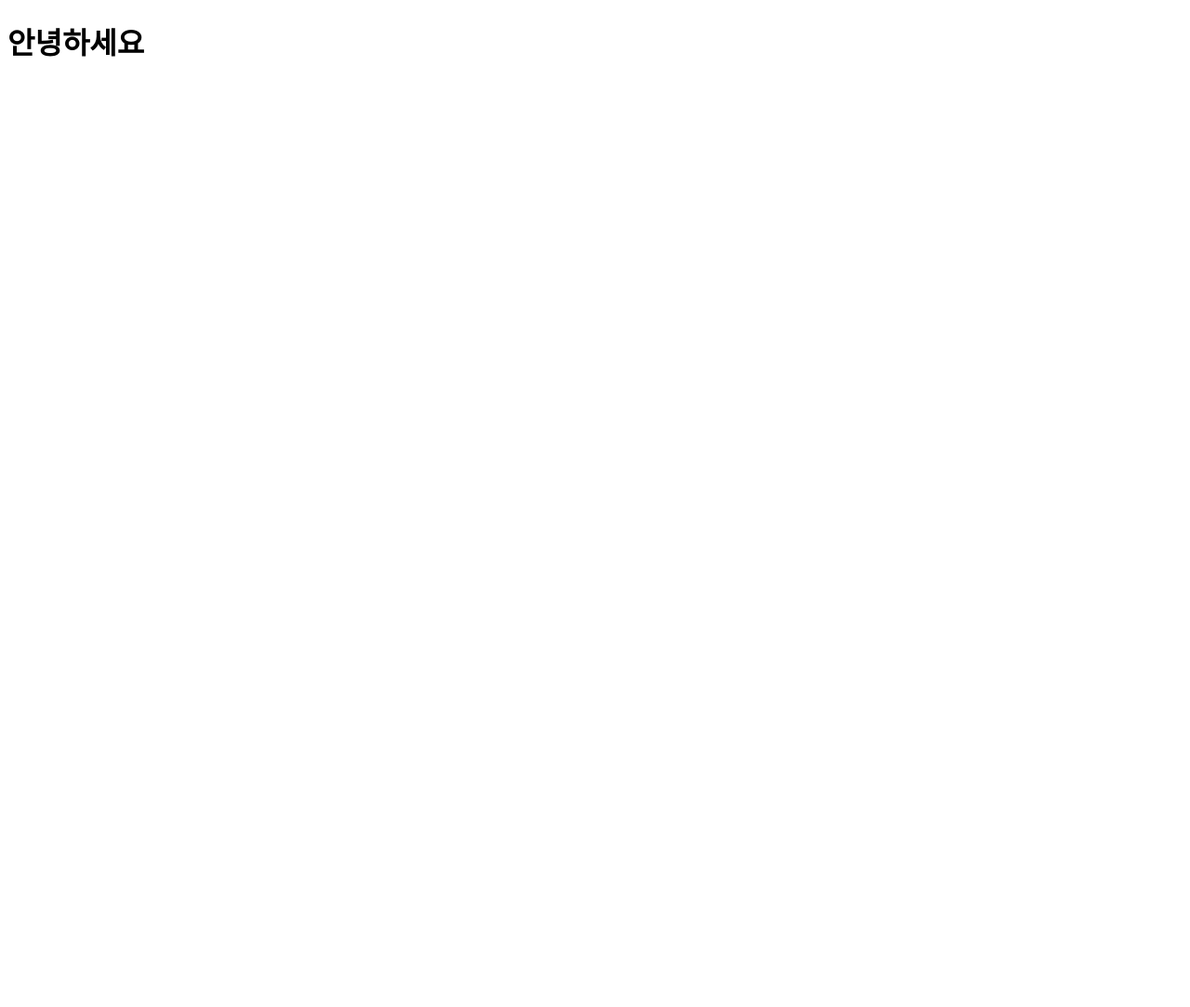
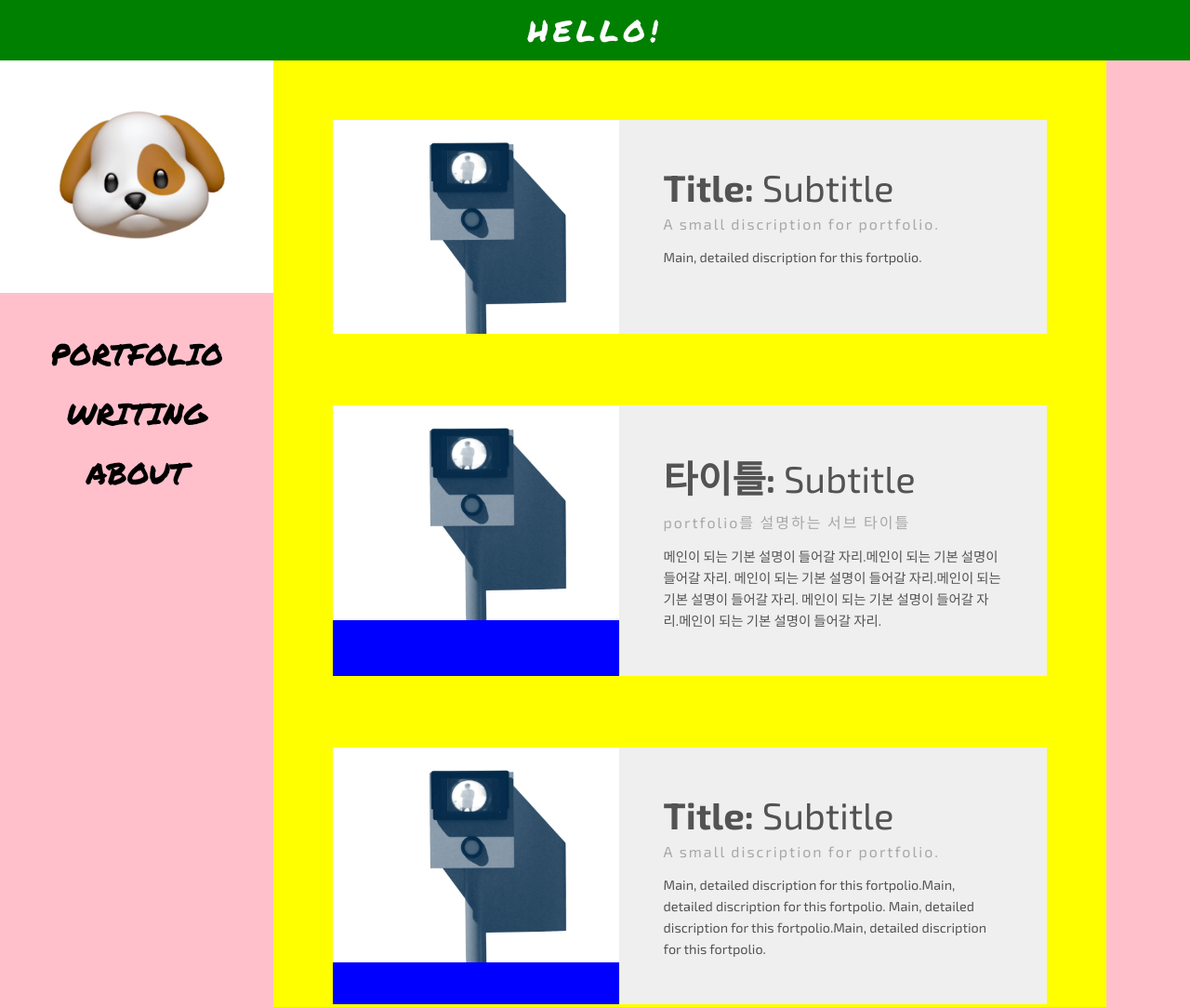
Before and after one commit to kim-sejin/kim-sejin.github.io, a plain HTML site: page index.html in a window 1280 px wide. Shown: the top 1083 px of the page at 93% size. Before the commit the page ends 800 px from the top, so only its background shows below. Drawn offline with Linux system fonts and the light colour scheme.

Commit message:
포트폴리오 0.1v

```diff
--- /dev/null
+++ b/css/style.css
@@ -0,0 +1,259 @@
+@charset "utf-8";
+@import url('https://fonts.googleapis.com/css?family=Permanent+Marker');
+/* font-family: 'Permanent Marker', cursive; */
+@import url('https://fonts.googleapis.com/css?family=Exo+2:400,700');
+/* font-family: 'Exo 2', sans-serif; */
+@import url('https://fonts.googleapis.com/css?family=Noto+Sans+KR:400,700');
+/* font-family: 'Noto Sans KR', sans-serif; */
+
+/* 기본 Box Sizing 변경 */
+*, *::before, *::after{
+  box-sizing: border-box;
+}
+/* 스타일 초기화(Reset CSS) */
+html, body, div, span, applet, object, iframe,
+h1, h2, h3, h4, h5, h6, p, blockquote, pre,
+a, abbr, acronym, address, big, cite, code,
+del, dfn, em, img, ins, kbd, q, s, samp,
+small, strike, strong, sub, sup, tt, var,
+b, u, i, center,
+dl, dt, dd, ol, ul, li,
+fieldset, form, label, legend,
+table, caption, tbody, tfoot, thead, tr, th, td,
+article, aside, canvas, details, embed,
+figure, figcaption, footer, header, hgroup,
+menu, nav, output, ruby, section, summary,
+time, mark, audio, video {
+	margin: 0;
+	padding: 0;
+	border: 0;
+	font-size: 100%;
+	font: inherit;
+  vertical-align: baseline;
+}
+/* HTML5 display-role reset for older browsers */
+article, aside, details, figcaption, figure,
+footer, header, hgroup, menu, nav, section, main {
+	display: block;
+}
+ol, ul {
+	list-style: none;
+}
+blockquote, q {
+	quotes: none;
+}
+blockquote:before, blockquote:after,
+q:before, q:after {
+	content: '';
+	content: none;
+}
+table {
+	border-collapse: collapse;
+	border-spacing: 0;
+}
+
+a{
+  color:inherit;
+  text-decoration: none;
+
+
+}
+
+
+/* h1 탑바 */
+
+.header{
+  background: green;
+
+  width: 100%;
+  font-size:2em;
+  color:white;
+
+
+ position: sticky;
+ top: 0;
+ z-index:100;
+
+
+ text-align: center;
+padding:0.7%;
+font-family: 'Permanent Marker', cursive;
+letter-spacing: 5px;
+}
+
+/* 코드 시작 */
+
+.container{
+  background: pink;
+display:flex;
+
+}
+
+.nav{
+align-content: flex-start;
+width:23%;
+
+}
+
+.nav-txt{
+  margin-top:10%;
+  font-size:2em;
+  text-transform: uppercase;
+  text-align: center;
+  /* margin-left: 1em; */
+  line-height: 2em;
+  font-family: 'Permanent Marker', cursive;
+
+
+}
+.title-img{
+
+  max-width: 100%;
+  height: auto;
+}
+
+
+/* 포트폴리오 작업부분 */
+.content{
+background:yellow;
+  width:70%;
+  /* margin-left: 10%;
+  margin-bottom: 10%; */
+padding: 5%;
+margin-top:-6%;
+
+width:70%;
+/* width 가 지정되어야, align이 먹힘. */
+
+
+
+}
+
+/* 포트폴리오 박스 */
+.portfolio a{
+  background: orange;
+  display: flex;
+  flex-direction: row-reverse;
+
+ width:100%;
+  height:auto;
+  margin-top:10%;
+  /* margin-left:10%; */
+
+
+  transition:  0.3s;
+
+}
+
+.portfolio a:hover{
+
+  transform:translate(0,-3px);
+  box-shadow: 0 6px 10px #cacace;
+
+}
+
+.portfolio article{
+  align-content: center;
+}
+
+/* 호버 예시
+a:hover {
+  text-decoration: none;
+  cursor: pointer; }
+a.text-link:hover:after {
+  width: 100%;
+  z-index: 100; } */
+
+/* 포트폴리오 타이틀 */
+
+.brief{
+  background: #efefef;
+  width:60%;
+  height: auto;
+padding: 3em;
+
+}
+
+
+
+.brief h3, .brief h3 span{
+
+  /* background: blue; */
+  color: rgba(61, 61, 61, 0.877);
+}
+
+
+.brief h3{
+  /* background: red; */
+  font-size: 250%;
+
+  /* ------font-size: 2em */
+  font-family: 'Exo 2', 'Noto Sans KR';
+  font-weight:700;
+
+}
+/* 포트폴리오 타이틀 부제 */
+.brief h3 span{
+  font-size: 100%;
+  font-family: 'Exo 2', 'Noto Sans KR';
+  font-weight:400;
+}
+/* 포트폴리오 한줄설명 */
+.small-title{
+  /* background: green; */
+
+  color: rgba(120,120,120,0.6);
+  font-size: 100%;
+  font-family: 'Exo 2', 'Noto Sans KR';
+  margin-top: 0.4em;
+  letter-spacing: 2px;
+
+}
+/* 포트폴리오 본문 */
+.body1{
+  margin-top: 1em;
+  font-size: 90%;
+  color: rgba(61, 61, 61, 0.877);
+  font-family: 'Exo 2', 'Noto Sans KR';
+  line-height:1.6em;
+}
+
+/* 포트폴리오 내 이미지 */
+.thumbnail{
+  width:40%;
+  height:auto;
+  background: blue;
+}
+.thumbnail img{
+  max-width: 100%;
+  height: auto;
+ align-content: flex-start;
+ /* 블록
+버티컬 얼라인 - 미들 탑 바텀 등으로 */
+/* 버티컬 아래의 디센더가 남아있기 때문에, 미들 또는 블럭으로 하면 없어짐.
+이미지 여러 개를 넣을 경우, 블럭은 지양할 것. 에러 남. */
+
+vertical-align: middle;
+
+/* display:block; */
+}
+
+
+/* favicons */
+/* <link rel="apple-touch-icon" sizes="57x57" href="/apple-icon-57x57.png">
+<link rel="apple-touch-icon" sizes="60x60" href="/apple-icon-60x60.png">
+<link rel="apple-touch-icon" sizes="72x72" href="/apple-icon-72x72.png">
+<link rel="apple-touch-icon" sizes="76x76" href="/apple-icon-76x76.png">
+<link rel="apple-touch-icon" sizes="114x114" href="/apple-icon-114x114.png">
+<link rel="apple-touch-icon" sizes="120x120" href="/apple-icon-120x120.png">
+<link rel="apple-touch-icon" sizes="144x144" href="/apple-icon-144x144.png">
+<link rel="apple-touch-icon" sizes="152x152" href="/apple-icon-152x152.png">
+<link rel="apple-touch-icon" sizes="180x180" href="/apple-icon-180x180.png">
+<link rel="icon" type="image/png" sizes="192x192"  href="/android-icon-192x192.png">
+<link rel="icon" type="image/png" sizes="32x32" href="/favicon-32x32.png">
+<link rel="icon" type="image/png" sizes="96x96" href="/favicon-96x96.png">
+<link rel="icon" type="image/png" sizes="16x16" href="/favicon-16x16.png">
+<link rel="manifest" href="/manifest.json">
+<meta name="msapplication-TileColor" content="#ffffff">
+<meta name="msapplication-TileImage" content="/ms-icon-144x144.png">
+<meta name="theme-color" content="#ffffff"> */
--- a/index.html
+++ b/index.html
@@ -1,12 +1,98 @@
 <!DOCTYPE html>
-<html lang="en">
-<head>
-  <meta charset="UTF-8">
-  <meta name="viewport" content="width=device-width, initial-scale=1.0">
-  <meta http-equiv="X-UA-Compatible" content="ie=edge">
-  <title>Document</title>
-</head>
-<body>
-  <h1>안녕하세요</h1>
-</body>
+<html lang="ko-KR">
+  <head>
+    <meta charset="UTF-8" />
+    <meta name="viewport" content="width=device-width, initial-scale=1.0" />
+    <meta http-equiv="X-UA-Compatible" content="ie=edge" />
+    <title>Kim-Sejin-Portfolio</title>
+    <link rel="stylesheet" href="./css/style.css">
+    <link rel="shortcut icon" href="./asset/favicon/favicon-32x32.png" class="short">
+  </head>
+  <h1 class="header">HELLO!</h1>
+  <body>
+    <!-- <h1>안녕하세요</h1> -->
+
+
+    <div class="container">
+      <!-- 왼쪽 타이틀 / 네비 메뉴 -->
+      <nav class="nav">
+        <img src="./asset/img/doggy.png" alt="" class="title-img" />
+        <div>
+          <ul class="nav-txt">
+            <li><a href="index.html">portfolio</a></li>
+            <li><a href="index.html">writing</a></li>
+            <li><a href="index.html">about</a></li>
+          </ul>
+
+        </div>
+      </nav>
+
+      <!-- 오른쪽 메인 / 아티클 리스트 -->
+      <main class="content">
+        <article class="portfolio">
+
+          <!-- 포트폴리오 첫 번째 리스트  -->
+          <a href="./index.html"><div class="brief">
+          <h3>Title: <span>Subtitle</span></h3>
+          <p class="small-title">
+              A small discription for portfolio.
+          </p>
+          <p class="body1">
+              Main, detailed discription for this fortpolio.
+          </p>
+
+          </div>
+          <figure class="thumbnail"><img src="./asset/img/yeoboge4_3.jpg" alt="" />
+          </figure></a>
+
+          <!-- 포트폴리오 두 번째 리스트  -->
+
+          <a href="./index.html"><div class="brief">
+              <h3>타이틀: <span>Subtitle</span></h3>
+              <p class="small-title">
+                  portfolio를 설명하는 서브 타이틀
+              </p>
+              <p class="body1">
+                  메인이 되는 기본 설명이 들어갈 자리.메인이 되는 기본 설명이 들어갈 자리.
+                  메인이 되는 기본 설명이 들어갈 자리.메인이 되는 기본 설명이 들어갈 자리.
+                  메인이 되는 기본 설명이 들어갈 자리.메인이 되는 기본 설명이 들어갈 자리.
+
+              </p>
+
+              </div>
+              <figure class="thumbnail"><img src="./asset/img/yeoboge4_3.jpg" alt="" />
+              </figure></a>
+
+              <!-- 포트폴리오 세 번째 리스트 -->
+
+              <a href="./index.html"><div class="brief">
+                  <h3>Title: <span>Subtitle</span></h3>
+                  <p class="small-title">
+                      A small discription for portfolio.
+                  </p>
+                  <p class="body1">
+                      Main, detailed discription for this fortpolio.Main, detailed discription for this fortpolio.
+                      Main, detailed discription for this fortpolio.Main, detailed discription for this fortpolio.
+
+                  </p>
+
+                  </div>
+                  <figure class="thumbnail"><img src="./asset/img/yeoboge4_3.jpg" alt="" />
+                  </figure></a>
+
+                  <!-- 포트폴리오 리스트의 끝. -->
+        </article>
+      </main>
+
+      <!-- 컨테이너의 끝 -->
+    </div>
+  </body>
 </html>
+
+<!--
+
+    폴더링을 해보자
+     / css / css - style.css
+     / assets / image /
+     / assets / media /
+                              -->
```
Also changed, not shown: asset/favicon/android-icon-36x36.png (added), asset/favicon/favicon-32x32.png (added), asset/favicon/favicon.ico (added), asset/img/doggy.png (added), asset/img/yeoboge.jpg (added), asset/img/yeoboge4_3.jpg (added).
